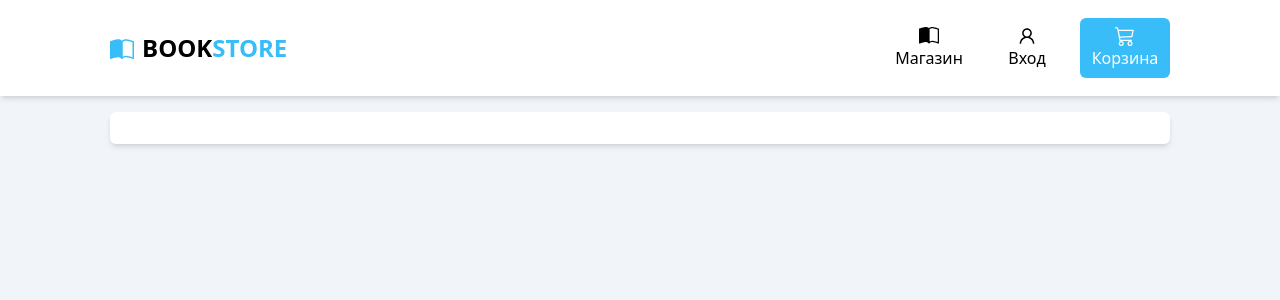
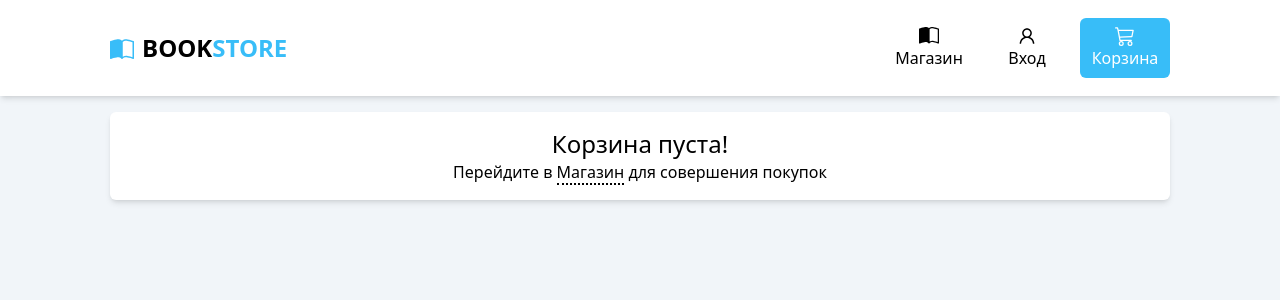
Before and after one commit to ScRoLiS/bookstore, a React (Create React App) app: page /cart in a window 1280 px wide. Shown: the top 300 px of the page. Built offline with nearby package versions, Linux system fonts and the light colour scheme.

Commit message:
fix: minor fixes

```diff
--- a/src/components/Navbar.js
+++ b/src/components/Navbar.js
@@ -15,8 +15,6 @@ const Navbar = () => {
   const linkStyleSwich = ({ isActive }) => {
     return isActive ? 'nav-link-active' : 'nav-link'
   }
-
-  console.log('RENDERED');
 
   return (
     <nav className="sticky top-0 shadow-md bg-white">
--- a/src/routes/Cart.js
+++ b/src/routes/Cart.js
@@ -1,9 +1,19 @@
 import React from 'react'
 import { useSelector } from 'react-redux'
+import { Link } from 'react-router-dom'
 import { Button } from '../components'
 
 const Cart = () => {
   const { cart } = useSelector(state => state.cart)
+
+  if (!cart.length) {
+    return (
+      <div className="p-4 rounded-md shadow-md bg-white items-center flex flex-col">
+        <span className="font-medium text-2xl">Корзина пуста!</span>
+        <span className="text-center">Перейдите в <Link to="/" className="border-dotted border-b-2 border-black hover:text-gray-300 hover:border-gray-300">Магазин</Link> для совершения покупок</span>
+      </div>
+    )
+  }
 
   return (
     <div className="p-4 rounded-md shadow-md bg-white">
```
